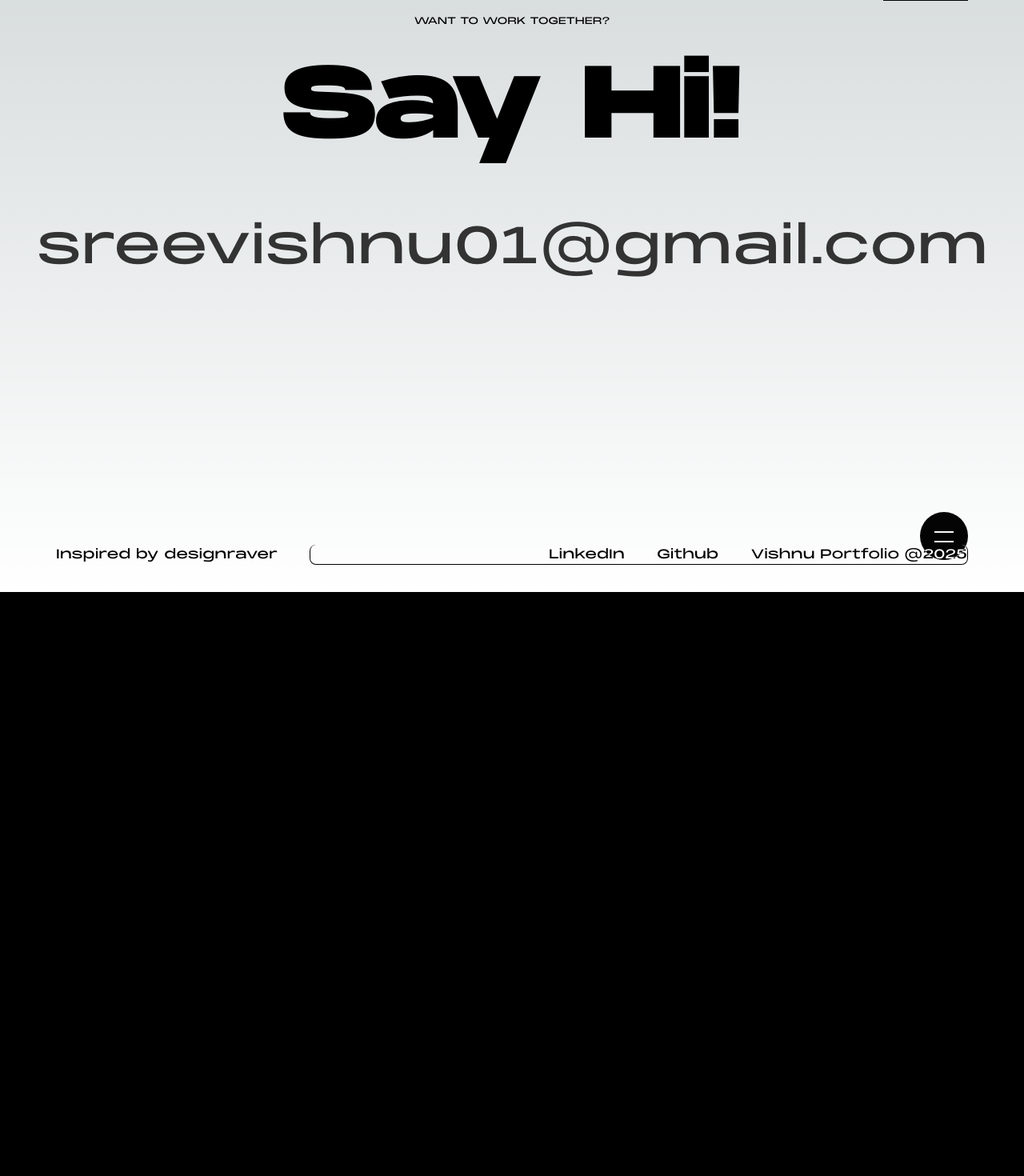
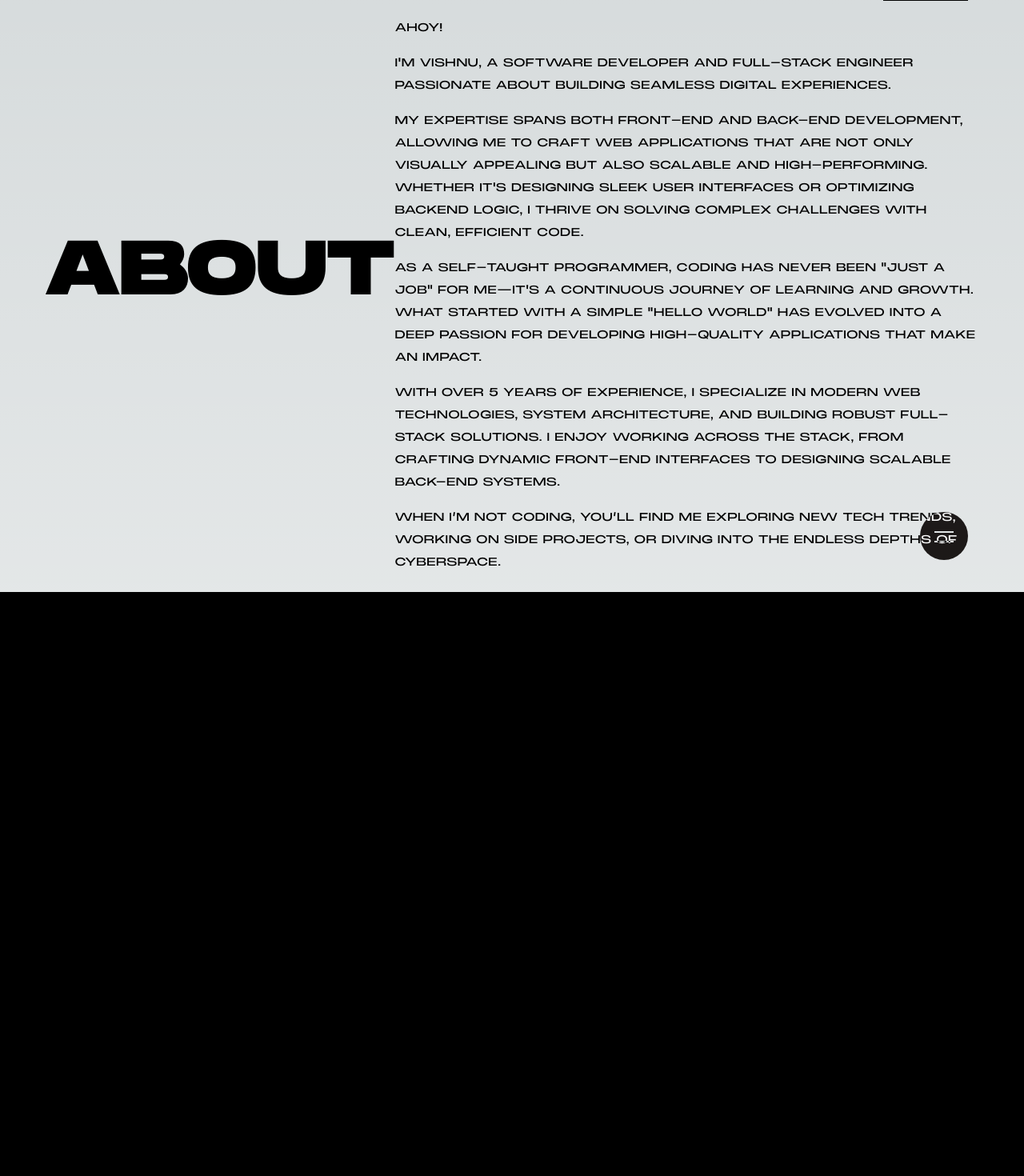
Before and after one commit to sreevishnu01/develop-portfolio, a Next.js app: page /about in a window 1280 px wide. Shown: the part 60-1530 px from the top of the page at 80% size. Before the commit the page ends 800 px from the top, so only its background shows below. Built offline with nearby package versions, Linux system fonts and the light colour scheme.

Commit message:
about page added

```diff
--- a/src/app/about/page.jsx
+++ b/src/app/about/page.jsx
@@ -1,5 +1,77 @@
 const AboutPage = () => {
-  return <div></div>;
+  const data = [
+    {
+      title: "Frontend Developer",
+      desc: "Specializing in creating responsive, interactive user interfaces using React, Next.js, and modern JavaScript frameworks",
+    },
+    {
+      title: "Backend Developer",
+      desc: "Building robust server-side applications, RESTful APIs, and database architectures",
+    },
+    {
+      title: "Full Stack Developer",
+      desc: "End-to-end development combining frontend and backend expertise for complete web solutions",
+    },
+    {
+      title: "UI/UX Engineer",
+      desc: "Crafting intuitive user experiences with clean, modern designs and smooth interactions",
+    },
+  ];
+  return (
+    <div>
+      <div className="h-screen  p-14 flex items-center">
+        <div className="w-[950px] md:text-8xl md:leading-[90px] font-extrabold uppercase">
+          <h3>about</h3>
+        </div>
+
+        <section className="max-w-[774px] leading-7 flex flex-col gap-4 mt-14 text-sm font-normal uppercase">
+          <h2>Ahoy!</h2>
+
+          <p>
+            I&apos;m Vishnu, a software developer and full-stack engineer
+            passionate about building seamless digital experiences.
+          </p>
+          <p>
+            My expertise spans both front-end and back-end development, allowing
+            me to craft web applications that are not only visually appealing
+            but also scalable and high-performing. Whether it&apos;s designing
+            sleek user interfaces or optimizing backend logic, I thrive on
+            solving complex challenges with clean, efficient code.
+          </p>
+          <p>
+            As a self-taught programmer, coding has never been &quot;just a
+            job&quot; for me—it&apos;s a continuous journey of learning and
+            growth. What started with a simple &quot;Hello World&quot; has
+            evolved into a deep passion for developing high-quality applications
+            that make an impact.
+          </p>
+          <p>
+            With over 5 years of experience, I specialize in modern web
+            technologies, system architecture, and building robust full-stack
+            solutions. I enjoy working across the stack, from crafting dynamic
+            front-end interfaces to designing scalable back-end systems.
+          </p>
+          <p>
+            When I’m not coding, you’ll find me exploring new tech trends,
+            working on side projects, or diving into the endless depths of
+            cyberspace.
+          </p>
+        </section>
+      </div>
+
+      <div className="h-screen px-5 md:px-[70px] p-14 bg-black">
+        <div className="w-full h-full flex flex-col gap-0 justify-center items-center">
+          {data.map((e, index) => (
+            <div key={index}>
+              <h3 className="text-center space-y-4 text-gray-300 font-extrabold text-5xl leading-tight tracking-tight uppercase">
+                {e.title}
+              </h3>
+            </div>
+          ))}
+        </div>
+      </div>
+    </div>
+  );
 };
 
 export default AboutPage;
```
